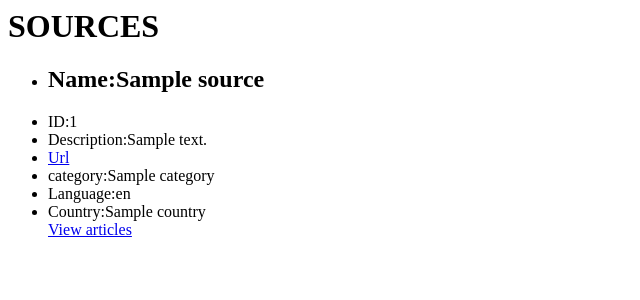
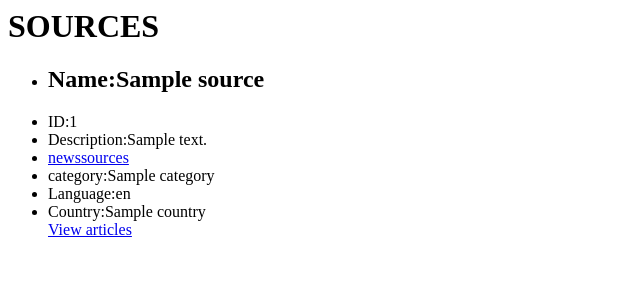
Before and after one commit to Ruterana/News, a Flask app: template app/templates/index.html in a window 1280 px wide. Shown: the top 300 px of the page, without its empty margins (0-640 px from the left). Run offline with Flask 2, Linux system fonts and the light colour scheme; the template is opened without the code that fills it: most values are stand-ins (such as "Sample title", 1, 10 or a date in 2020); some libraries are stand-ins or nearby versions.

Commit message:
i change the name of rink that can be viewed in order to see news

```diff
--- a/app/templates/index.html
+++ b/app/templates/index.html
@@ -1,12 +1,12 @@
 <!-- <h1>Hello world</h1> -->
-<body style background-color="green">
+{% import 'macros.html' as macro%}
     <h1>SOURCES</h1>
       <ul>
         {% for sources in category_sources %}
             <li><h2>Name:{{ sources.name}}</li></h2>
             <li>ID:{{ sources.id}}</li>
             <li>Description:{{ sources.description}}</li>
-            <li><a href="{{sources.url}}">Url</a></li>
+            <li><a href="{{sources.url}}">newssources</a></li>
             <li>category:{{ sources.category}}</li>
             <li>Language:{{ sources.language}}</li>
             <li>Country:{{ sources.country}}</li>
--- a/app/templates/macros.html
+++ b/app/templates/macros.html
@@ -1,5 +1,5 @@
- <!-- {% macro displaysourcesList(sources_list) %}
-<div class="row">
+ {% macro displaysourcesList(sources_list) %}
+<!-- <div class="row"> -->
    {% for sources in category_sources%}
 
               {{ source.description }}
@@ -9,13 +9,13 @@
               {{ sources.country}}
               <a href="{{sources.url}}">Url</a>
 
-           <li class="text-center">
+           <!-- <li class="text-center">
 
                    <a href="{{url_for('main.articles', id=source.id)}}">
                    {{ sources.name|truncate(10)}}</a>
-               </li>
+               </li> -->
 
-       </div>
+       <!-- </div> -->
    {% endfor %}
-</div>
-{% endmacro %}  -->
+<!-- </div> -->
+{% endmacro %}
```
